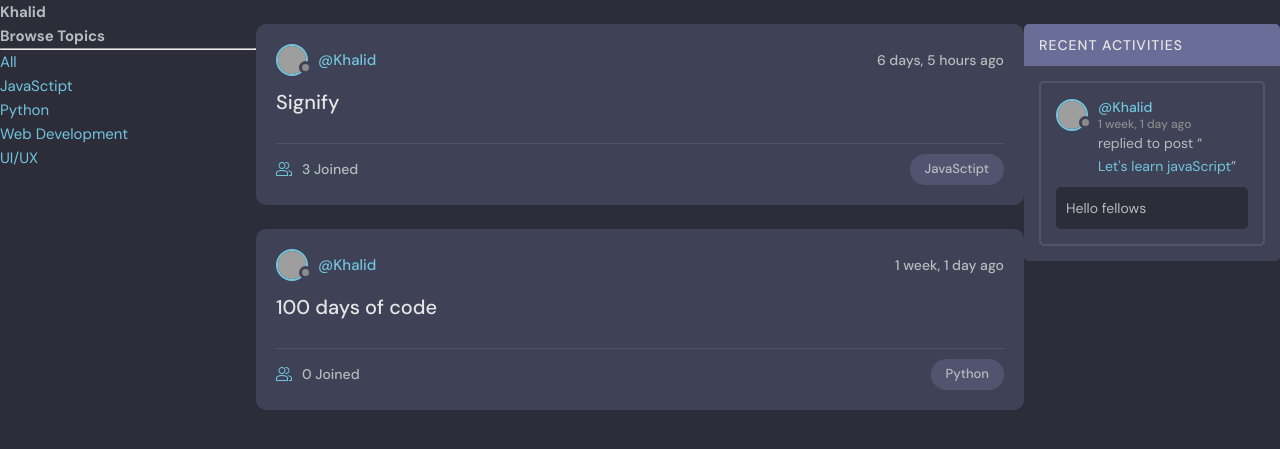
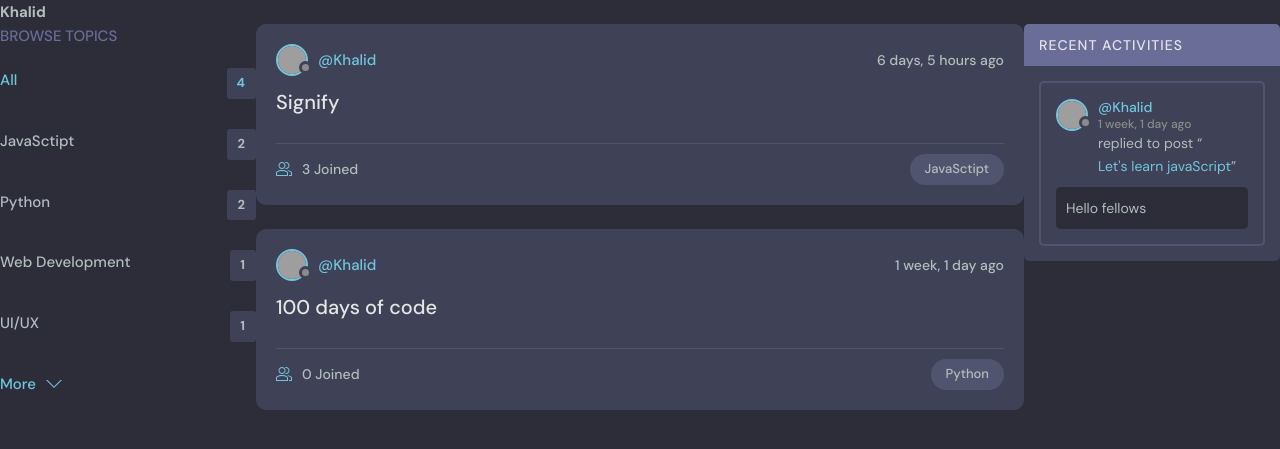
Before and after one commit to KitwanaSh/studyplace_django, a Django app: page /user-profile/2/ in a window 1280 px wide. Shown: the part 76-525 px from the top of the page. Run offline with Django 4.2, Linux system fonts and the light colour scheme; data comes from the database, SQL or seed files in the repository; grey boxes are pictures that could not be loaded.

Commit message:
Refractor: Structure the topics component

```diff
--- a/base/templates/base/topics_component.html
+++ b/base/templates/base/topics_component.html
@@ -1,12 +1,22 @@
-<h3>Browse Topics</h3>
-<hr>
-
-<div>
-    <a href="{% url 'home' %}">All</a>
-</div>
-
-{% for topic in topics %}
-<div>
-    <a href="{% url 'home' %}?q={{ topic.name }}">{{ topic.name }}</a>
-</div>
-{% endfor %}
+<div class="topics">
+    <div class="topics__header">
+      <h2>Browse Topics</h2>
+    </div>
+    <ul class="topics__list">
+      <li>
+        <a href="{% url 'home' %}" class="active">All <span>{{topics.count}}</span></a>
+      </li>
+      {% for topic in topics %}
+      <li>
+        <a href="{% url 'home' %}?q={{ topic.name }}">{{ topic.name }} <span>{{topic.room_set.all.count}}</span></a>
+      </li>
+      {% endfor %}
+    </ul>
+    <a class="btn btn--link" href="topics.html">
+      More
+      <svg version="1.1" xmlns="http://www.w3.org/2000/svg" width="32" height="32" viewBox="0 0 32 32">
+        <title>chevron-down</title>
+        <path d="M16 21l-13-13h-3l16 16 16-16h-3l-13 13z"></path>
+      </svg>
+    </a>
+  </div>
```
